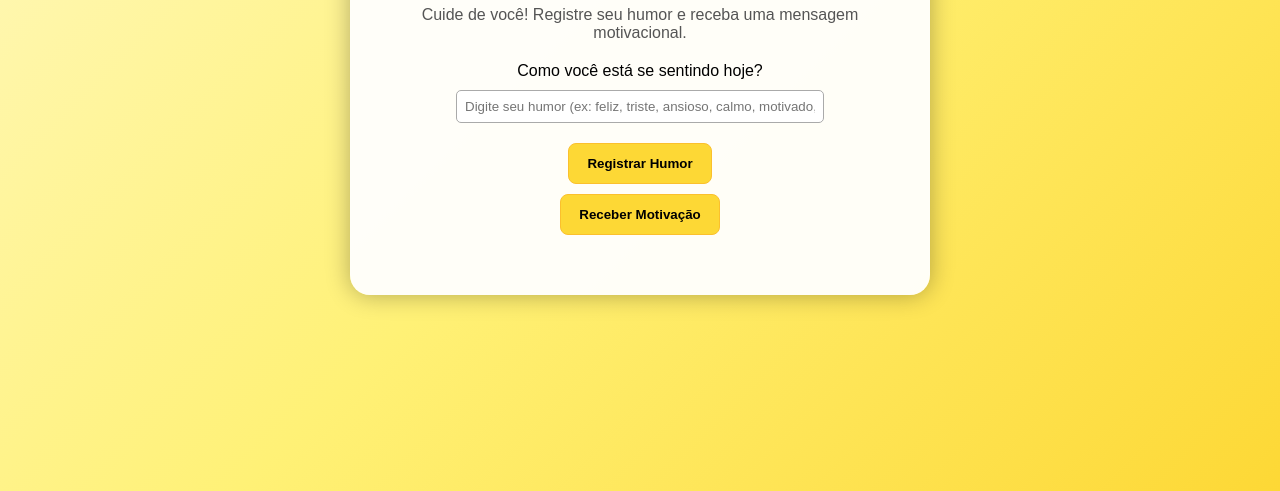
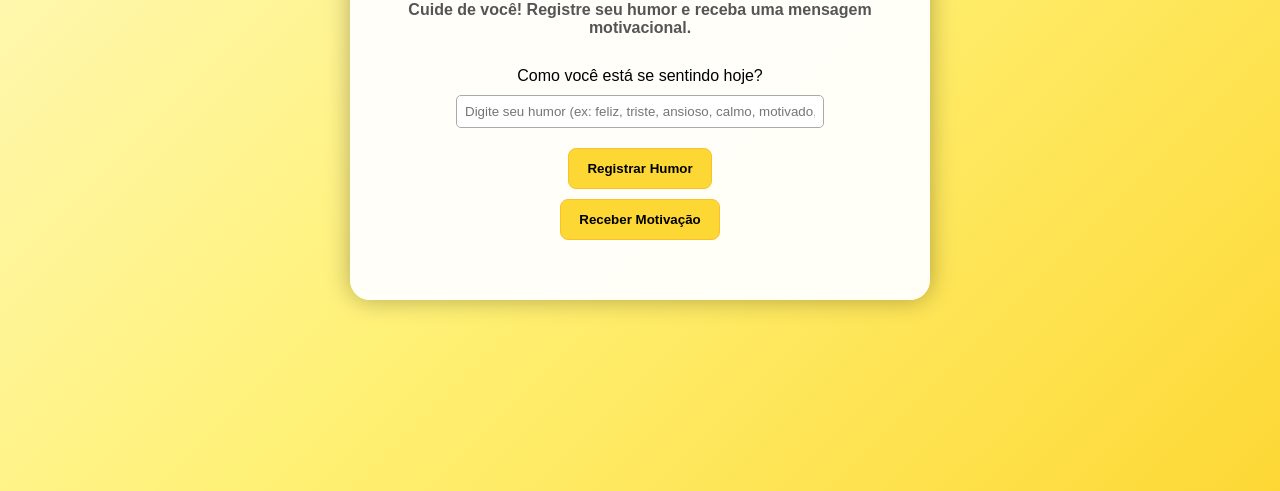
Before and after one commit to barachowillian/Bem-estar---PW-3-, a plain HTML site: page index.html in a window 1280 px wide. Shown: the part 309-800 px from the top of the page. Drawn offline with Linux system fonts and the light colour scheme.

Commit message:
faca atualização do style

```diff
--- a/style.css
+++ b/style.css
@@ -26,7 +26,8 @@ h1 {
 
 .mensagem-inicial {
   color: #555;
-  margin-bottom: 20px;
+  margin-bottom: 30px;
+  font-weight: bold;
 }
 
 input {
```
